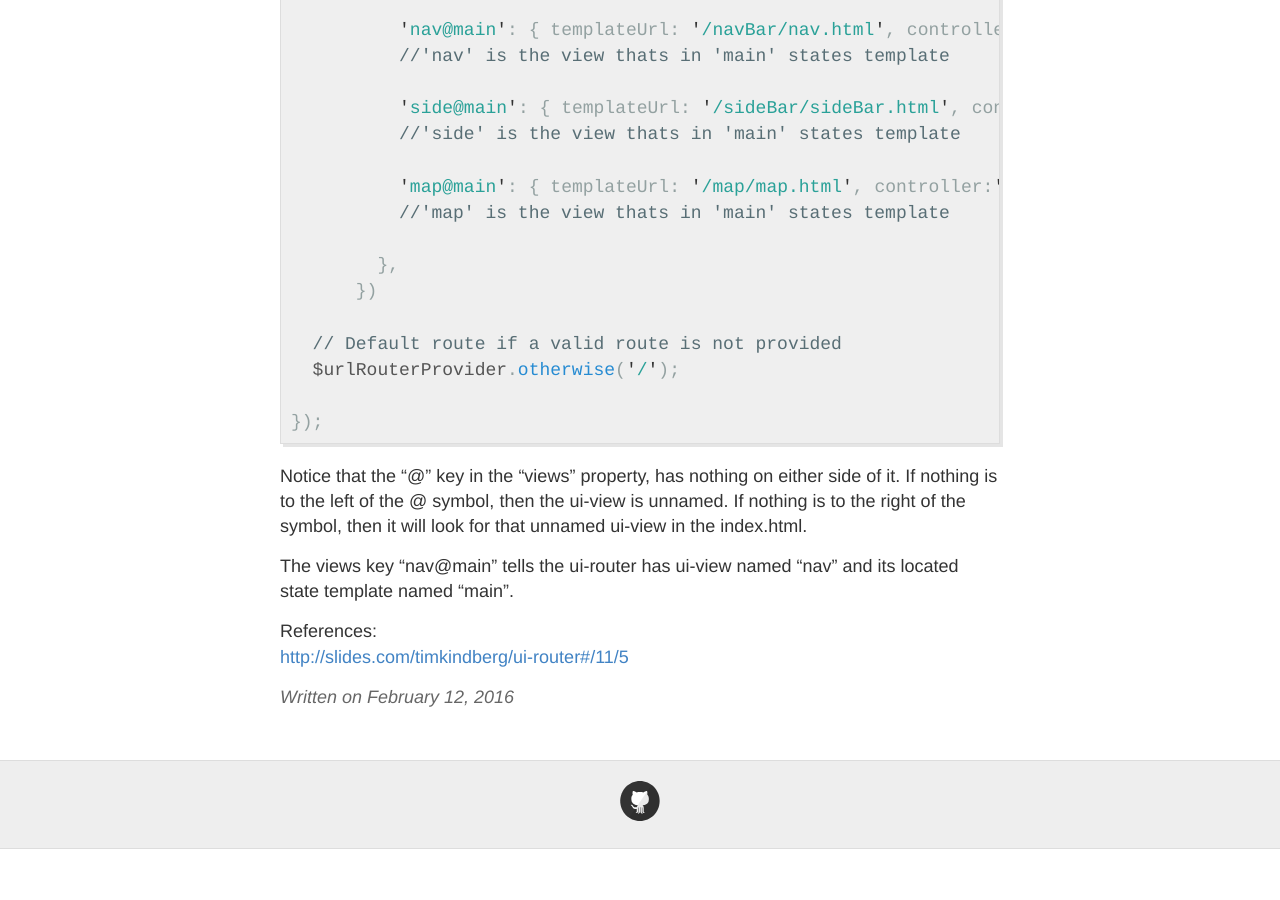
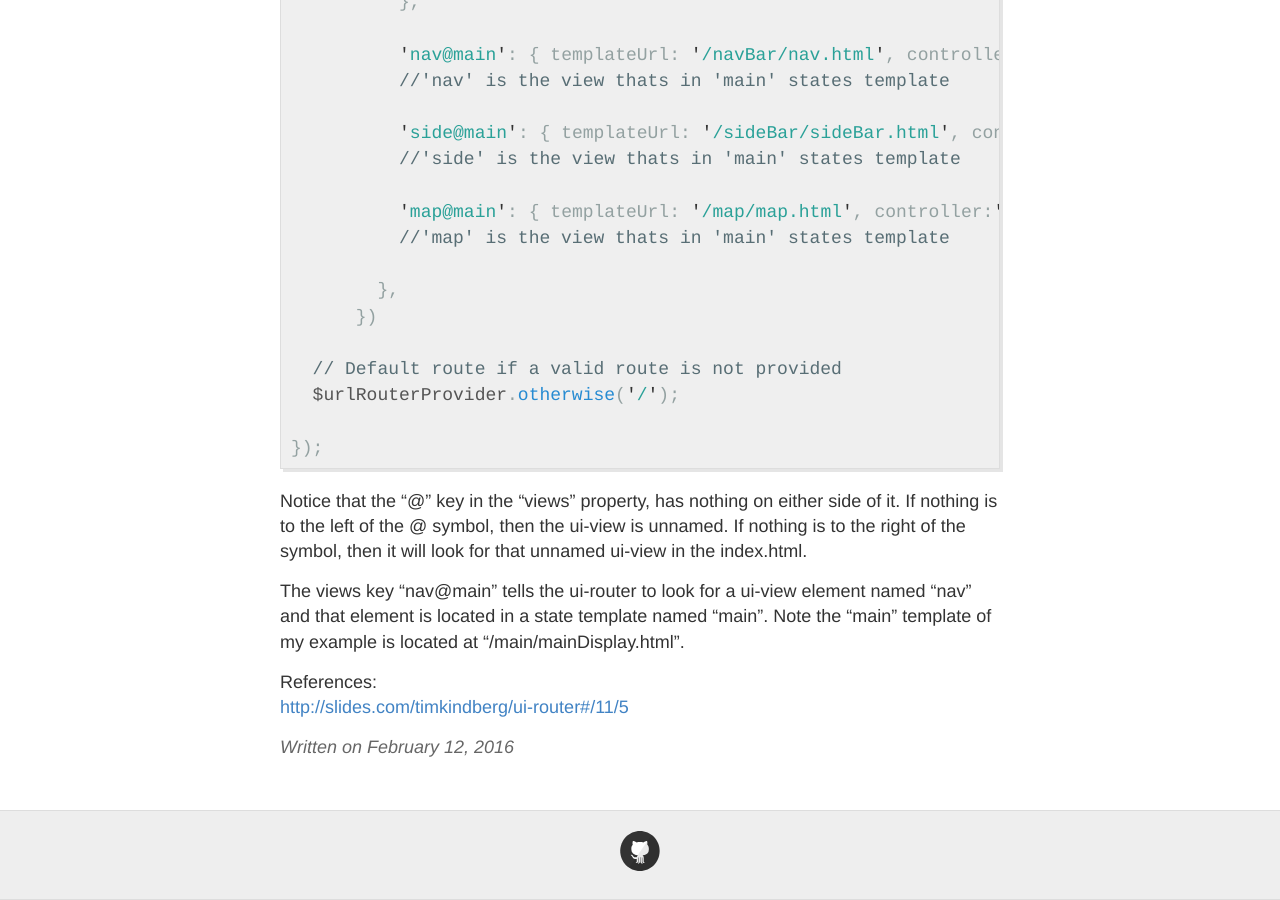
Before and after one commit to HarrisonA/HarrisonA.github.io, a Jekyll site: the page built from _posts/2016-2-12-5thPost.md, in a window 1280 px wide and 900 px high, scrolled down 1480 px. Built offline with Jekyll 4.4.1, drawn with Linux system fonts in a browser that asks for light colours; Markdown is read by kramdown in place of the engine named in the settings; before the commit the page ends 2329 px from its top, so only the background shows below that; some of the changed text lies outside the part shown.

Commit message:
ui-router blog post update

```diff
--- a/_posts/2016-2-12-5thPost.md
+++ b/_posts/2016-2-12-5thPost.md
@@ -31,7 +31,7 @@ Include a ui-router CDN in your index.html file.  Add a <ui-view> to the body.
 </body>
 {% endhighlight %}
 
-
+<br><br>
 mainDisplay.html file where the multiple views are contained.
 This will be the template url for the main state.
 
@@ -86,8 +86,9 @@ Notice that the "@" key in the "views" property, has nothing on either side of i
 If nothing is to the left of the @ symbol, then the ui-view is unnamed.  If nothing is
 to the right of the symbol, then it will look for that unnamed ui-view in the index.html.
 
-The views key "nav@main" tells the ui-router has ui-view named "nav" and its located state template
-named "main".
+The views key "nav@main" tells the ui-router to look for a ui-view element named "nav" and that
+element is located in a state template named "main".  Note the "main" template of my example
+is located at "/main/mainDisplay.html".
 
 
 
```
Also changed, not shown: other parts of _posts/2016-2-12-5thPost.md (+1 -1 lines).
